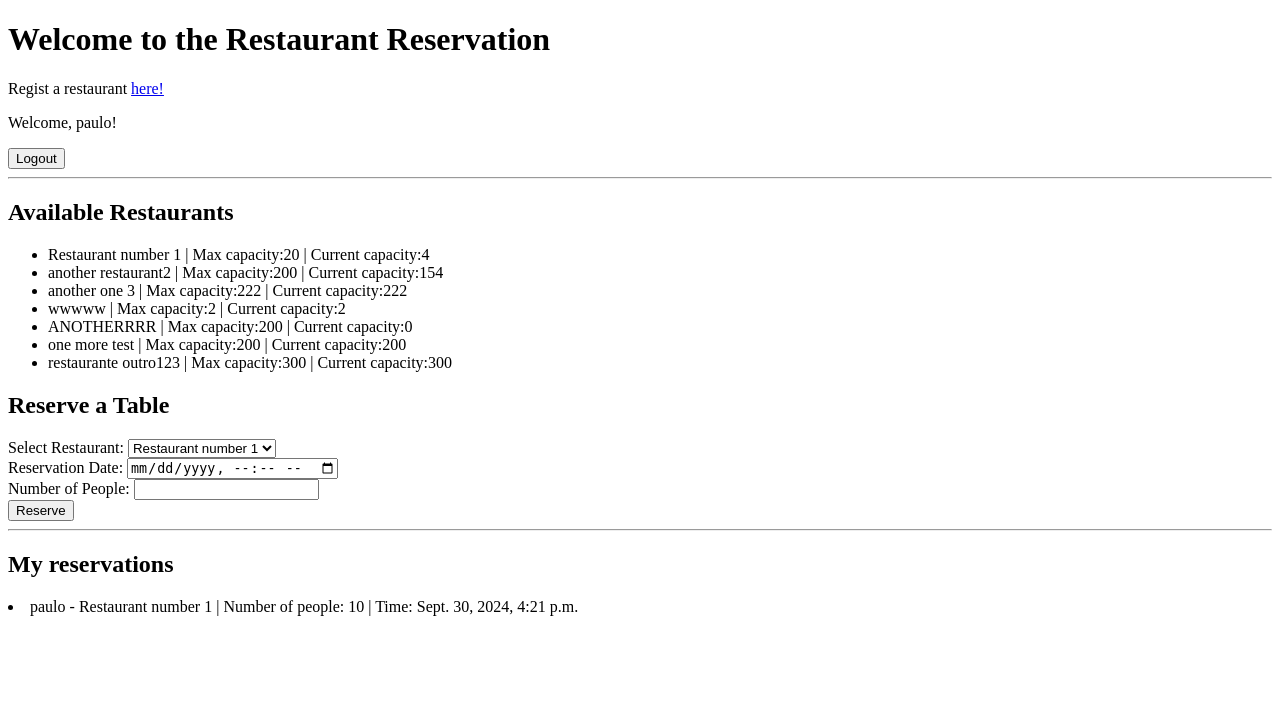
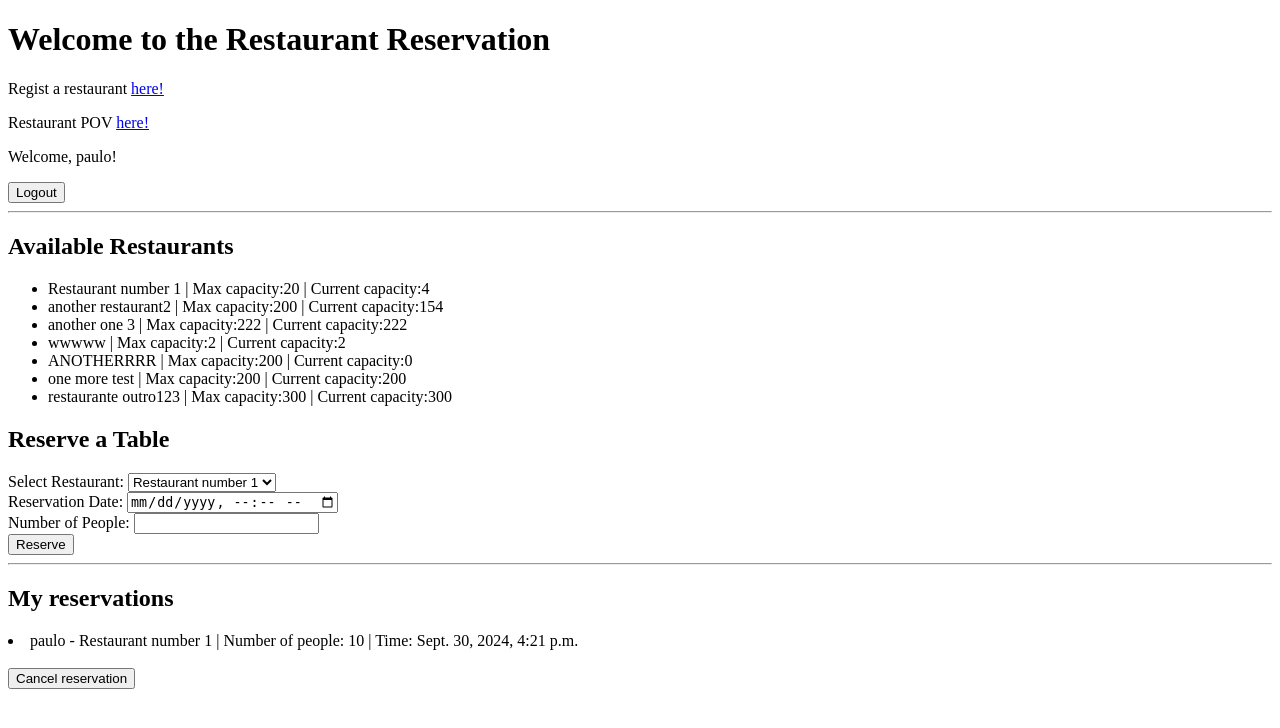
Before and after one commit to pauloarauj0/python_trainning, a Django app: page / in a window 1280 px wide. Shown: the top 728 px of the page. Run offline with Django 5.2, Linux system fonts and the light colour scheme; a user stored in the database is signed in; data comes from the database, SQL or seed files in the repository; both versions use the stored data as it was after the commit.

Commit message:
Added restaurant pov

```diff
--- a/startup/reservation_app/templates/index.html
+++ b/startup/reservation_app/templates/index.html
@@ -6,9 +6,10 @@
 <body>
     <h1>Welcome to the Restaurant Reservation</h1>
 
-    <p>
-        Regist a restaurant <a href="{% url 'register_restaurant' %}">here!</a>
-    </p>
+    <p>Regist a restaurant <a href="{% url 'register_restaurant' %}">here!</a></p>
+    {% if user.is_staff%}
+    <p>Restaurant POV <a href="{% url 'restaurant_pov' %}">here!</a></p>
+    {% endif %}
 
     {% if user.is_authenticated %}
         <p>Welcome, {{ user.username }}!</p>
@@ -74,6 +75,14 @@
         Number of people: {{ reservation.number_of_people }} |
         Time: {{ reservation.reservation_date }}
        </li>
+       <br>
+       <form method="POST" action="{% url 'cancel_reservation' %}" style="display: inline;">
+        {% csrf_token %}
+        <input type="hidden" name="reservation_id" value="{{ reservation.id }}">
+        <button type="submit">Cancel reservation</button>
+        </form>
+        <br>
+        <br>
         {% endfor %}
 
     {% else %}
--- a/startup/reservation_app/templates/register.html
+++ b/startup/reservation_app/templates/register.html
@@ -13,6 +13,8 @@
         <input type="password" id="password" name="password" required><br>
         <label for="confirm_password">Confirm Password:</label>
         <input type="password" id="confirm_password" name="confirm_password" required><br>
+        <label for="is_staff">Register as Staff:</label>
+        <input type="checkbox" id="is_staff" name="is_staff" value="true"><br>
         <button type="submit">Register</button>
     </form>
 
--- a/startup/reservation_app/urls.py
+++ b/startup/reservation_app/urls.py
@@ -1,5 +1,5 @@
 from django.urls import path
-from .views import index, register_restaurant, user_login, user_register, user_logout
+from .views import index, register_restaurant, user_login, user_register, user_logout,cancel_reservation,restaurant_pov
 from django.contrib import admin
 
 urlpatterns = [
@@ -7,7 +7,7 @@ urlpatterns = [
     path('user_login/', user_login, name='user_login'),
     path('register/', user_register, name='register'),
     path('user_logout/', user_logout, name='user_logout'),
-
-    #path('reserve/', reserve, name='reserve'),
+    path('cancel_reservation', cancel_reservation, name='cancel_reservation'),
     path('register_restaurant', register_restaurant, name='register_restaurant'),
+    path('restaurant_pov', restaurant_pov, name='restaurant_pov'),
 ]
--- a/startup/reservation_app/views.py
+++ b/startup/reservation_app/views.py
@@ -85,12 +85,17 @@ def user_register(request):
         username = request.POST['username']
         password = request.POST['password']
         confirm_password = request.POST['confirm_password']
-
+        is_staff = request.POST.get('is_staff')
         if password != confirm_password:
             messages.error(request, "Passwords do not match.")
         else:
             try:
                 user = User.objects.create_user(username=username, password=password)
+
+                if is_staff:
+                    user.is_staff = True
+                    user.save()
+
                 messages.success(request, "Registration successful! You can log in now.")
                 return redirect('/')
             except Exception as e:
@@ -102,3 +107,23 @@ def user_register(request):
 def user_logout(request):
     logout(request)
     return redirect("/")
+
+def cancel_reservation(request):
+    if request.method == 'POST':
+        reservation_id = request.POST.get('reservation_id')
+        reservation = Reservation.objects.filter(id=reservation_id).first()
+
+        restaurant = reservation.restaurant
+        restaurant.restaurant_current_capacity += reservation.number_of_people
+        restaurant.save()
+
+
+        reservation.delete()
+        return redirect("/")
+    else:
+        return redirect("/")
+
+
+def restaurant_pov(request):
+    reservations = Reservation.objects.all()
+    return render(request, 'restaurant_pov.html', {'reservations': reservations})
```
Also changed, not shown: startup/reservation_app/templates/restaurant_pov.html (added, +19 -0 lines), startup/db.sqlite3.
